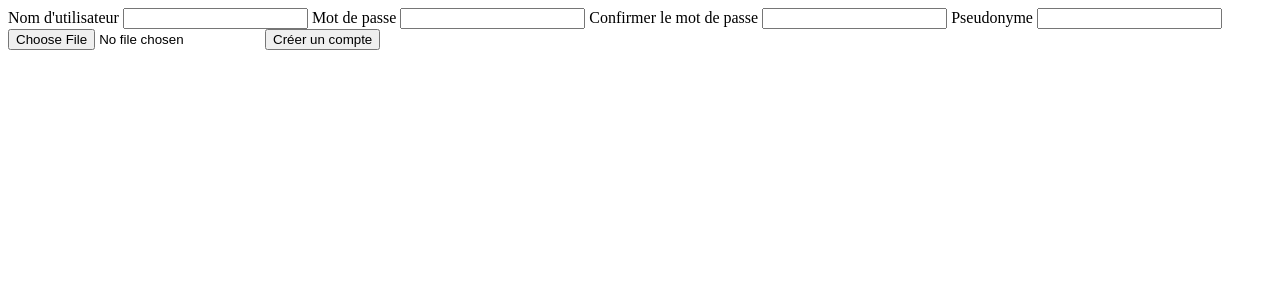
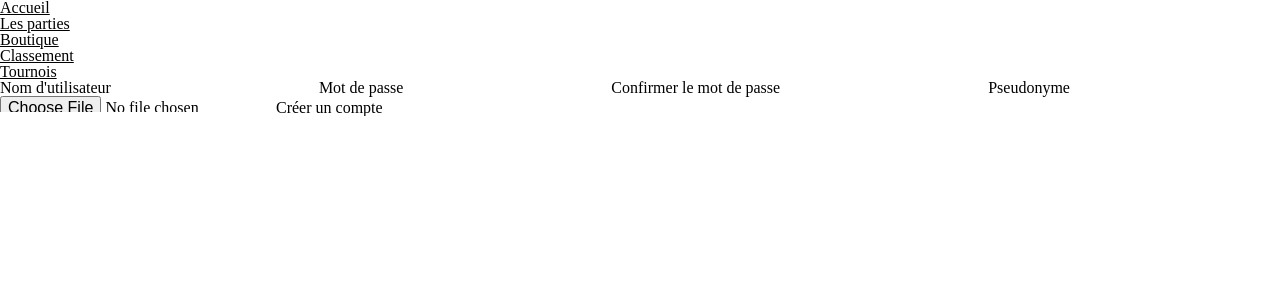
Before and after one commit to gabrielstik/G18-superheros, a PHP site: template src/app/views/sign-up.php in a window 1280 px wide. Shown: the top 300 px of the page. Run offline with PHP 8.4, Linux system fonts and the light colour scheme; the template is opened without the code that fills it, so the values that code supplies are empty.

Commit message:
:lipstick: Made header structure

```diff
--- a/src/app/views/home.php
+++ /dev/null
@@ -1 +0,0 @@
-Home
--- a/src/app/views/partials/header.php
+++ b/src/app/views/partials/header.php
@@ -5,9 +5,30 @@
   <meta name="viewport" content="width=device-width, initial-scale=1.0,user-scalable=no">
   <meta http-equiv="X-UA-Compatible" content="ie=edge">
   <title>Document</title>
+  <link rel="stylesheet" href="./assets/css/vendor/reset.min.css">
+  <link rel="stylesheet" href="./assets/css/style.min.css">
 </head>
 <body>
-<header>
+<header class="header">
+  <nav class="header--nav">
+    <ul class="header--nav--list flex flex_between">
+      <li class="header--nav--item">
+        <a href="/home" title="">Accueil</a>
+      </li>
+      <li class="header--nav--item">
+        <a href="/matches" title="">Les parties</a>
+      </li>
+      <li class="header--nav--item">
+        <a href="/shop" title="">Boutique</a>
+      </li>
+      <li class="header--nav--item">
+        <a href="/leaderboard" title="">Classement</a>
+      </li>
+      <li class="header--nav--item">
+        <a href="/tournament" title="">Tournois</a>
+      </li>
+    </ul>
+  </nav>
   <? if (isset($_SESSION['username'])) { ?>
   <div><?= $_SESSION['username'] ?></div>
   <form action="/sign-out" method="post">
--- a/src/index.php
+++ b/src/index.php
@@ -8,6 +8,9 @@ function call($controller) {
   include './app/controllers/'.$controller.'_controller.php';
 
   switch ($controller) {
+    case 'home':
+      HomeController::disp();
+      break;
     case 'sign-in':
       $controller = new SignInController();
       break;
@@ -27,8 +30,7 @@ $page = isset($_GET['q']) ? $_GET['q'] : 'home';
 
 switch($page) {
   case 'home':
-    include './app/views/home.php';
-    // call('apis');
+    call('home');
     break;
   case 'sign-in':
     call('sign-in');
--- /dev/null
+++ b/src/styles/_variables.scss
@@ -0,0 +1,3 @@
+:root {
+  --black: #000000;
+}
```
Also changed, not shown: src/app/controllers/home_controller.php (added, +8 -0 lines), src/styles/_globals.scss (added, +7 -0 lines), src/styles/header.scss (added, +19 -0 lines), src/styles/main.scss (added, +7 -0 lines), src/images/home_banner.jpg (added).
